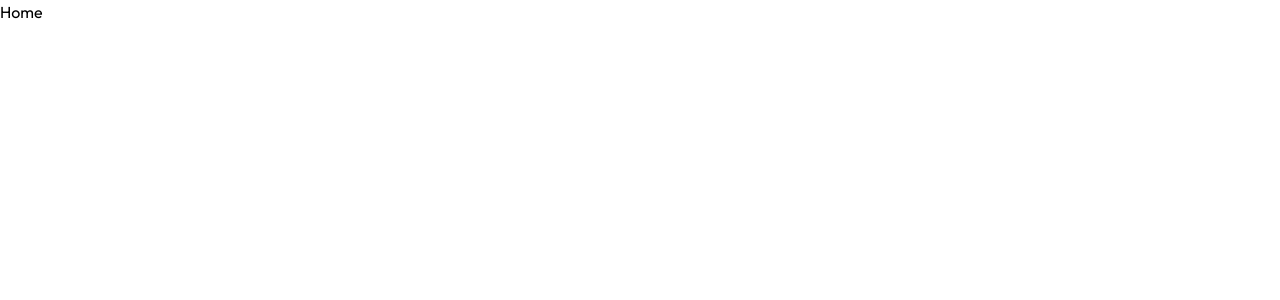
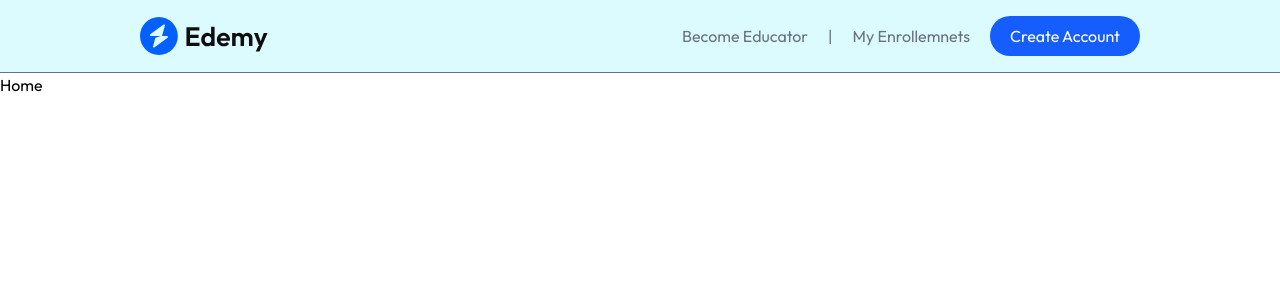
Before and after one commit to Berita-Winnie/L_M_S, a React (Vite) app in the folder client/: page / in a window 1280 px wide. Shown: the top 300 px of the page. Built offline with nearby package versions, Linux system fonts and the light colour scheme; a web font is replaced by a local one.

Commit message:
Complete navbar design and integrate Clerk into main.jsx

```diff
--- a/client/package.json
+++ b/client/package.json
@@ -10,6 +10,7 @@
     "preview": "vite preview"
   },
   "dependencies": {
+    "@clerk/clerk-react": "^5.60.0",
     "@tailwindcss/vite": "^4.1.18",
     "react": "^19.2.0",
     "react-dom": "^19.2.0",
--- a/client/src/App.jsx
+++ b/client/src/App.jsx
@@ -1,5 +1,5 @@
 import React from 'react'
-import { Route, Routes } from 'react-router-dom'
+import { Route, Routes, useMatch } from 'react-router-dom'
 import Home from './pages/student/Home'
 import CoursesList from './pages/student/CoursesList'
 import CourseDetails from './pages/student/CourseDetails'
@@ -10,9 +10,13 @@
 import AddCourse from './pages/educator/AddCourse'
 import StudentsEnrolled from './pages/educator/StudentsEnrolled'
 import Educator from './pages/educator/Educator'
+import Navbar from './components/student/Navbar'
 const App = () => {
+  const isEducatorRoute = useMatch('/educator/*')
   return (
-    <div>
+    <div className="text-default min-h-screen bg-white ">
+      {!isEducatorRoute && <Navbar />}
+
       <Routes>
         <Route path="/" element={<Home />} />
         <Route path="/course-list" element={<CoursesList />} />
@@ -22,7 +26,7 @@
         <Route path="/player/:courseId" element={<Player />} />
         <Route path="/loading/:path" element={<Loading />} />
         <Route path="/educator" element={<Educator />}>
-          <Route path="/educator" element={<Dashboard />} />
+          <Route path="educator" element={<Dashboard />} />
           <Route path="add-course" element={<AddCourse />} />
           <Route path="my-courses" element={<My-Courses />} />
           <Route path="student-enrolled" element={<StudentsEnrolled />} />
--- a/client/src/components/student/Navbar.jsx
+++ b/client/src/components/student/Navbar.jsx
@@ -1,7 +1,40 @@
 import React from 'react'
+import { assets } from '../../assets/assets'
+import { Link } from 'react-router-dom'
+const Navbar = () => {
+  const isCourseListPage = location.pathname.includes('/course-list')
 
-const Navbar = () => {
-  return <div>Navbar</div>
+  return (
+    <div
+      className={`flex items-center justify-between px-4 sm:px-10 md:px-14 lg:px-35 border-b border-gray-500 py-4 ${isCourseListPage ? 'bg-white' : 'bg-cyan-100/70'}`}
+    >
+      <img
+        src={assets.logo}
+        alt="logo"
+        className="w-28 lg:w-32 cursor-pointer"
+      />
+      <div className="hidden md:flex item-center gap-5 text-gray-500">
+        <div className="flex items-center gap-5 text-gray-500">
+          <button>Become Educator </button>|
+          <Link to="/my-enrollements">My Enrollemnets</Link>
+        </div>
+
+        <button className="bg-blue-600 text-white px-5 py-2 rounded-full">
+          Create Account
+        </button>
+      </div>
+      {/* Phone Screens */}
+      <div className="md:hidden flex items-center gap-2 sm:gap-5 text-gray-500 ">
+        <div>
+          <button>Become Educator</button> |
+          <Link to="/my-enrollements">My Enrollements</Link>
+          <button>
+            <img src={assets.user_icon} alt="" />
+          </button>
+        </div>
+      </div>
+    </div>
+  )
 }
 
 export default Navbar
--- a/client/src/main.jsx
+++ b/client/src/main.jsx
@@ -3,10 +3,21 @@
 import App from './App.jsx'
 import { AppContextProvider } from './context/AddContext.jsx'
 import { BrowserRouter } from 'react-router-dom'
+import { ClerkProvider } from '@clerk/clerk-react'
+
+// Import your Publishable Key
+const PUBLISHABLE_KEY = import.meta.env.VITE_CLERK_PUBLISHABLE_KEY
+
+if (!PUBLISHABLE_KEY) {
+  throw new Error('Add your Clerk Publishable Key to the .env file')
+}
+
 createRoot(document.getElementById('root')).render(
   <BrowserRouter>
-    <AppContextProvider>
-      <App />
-    </AppContextProvider>
+    <ClerkProvider publishableKey={PUBLISHABLE_KEY} afterSignOutUrl={'/'}>
+      <AppContextProvider>
+        <App />
+      </AppContextProvider>
+    </ClerkProvider>
   </BrowserRouter>,
 )
```
Also changed, not shown: 2 other files (tests, documents, lock files or other folders).
